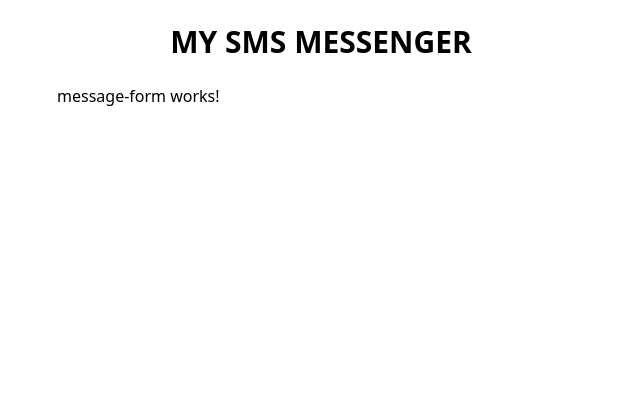
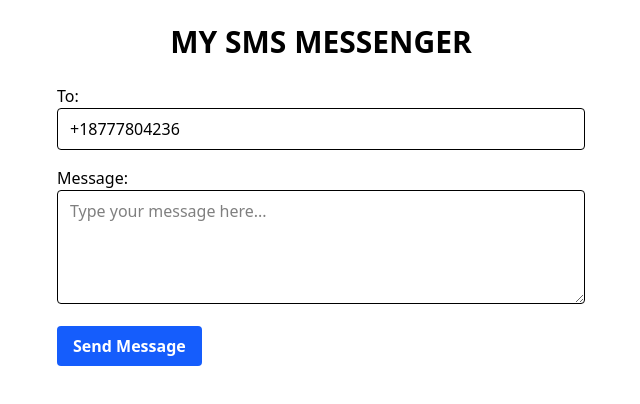
Before and after one commit to aneldanza/mysms-frontend, an Angular app: page / in a window 1280 px wide. Shown: the top 404 px of the page, without its empty margins (319-959 px from the left). Built offline with nearby package versions, Linux system fonts and the light colour scheme.

Commit message:
create a message form and bind it to the component

```diff
--- a/src/app/components/message-form/message-form.component.html
+++ b/src/app/components/message-form/message-form.component.html
@@ -1 +1,39 @@
-<p>message-form works!</p>
+<form (ngSubmit)="sendMessage()" class="space-y-4">
+  <div>
+    <label for="to" class="block font-medium">To:</label>
+    <input
+      type="text"
+      id="to"
+      [(ngModel)]="message.to"
+      name="to"
+      class="w-full border px-3 py-2 rounded"
+      placeholder="+1234567890"
+      required
+    />
+  </div>
+
+  <div>
+    <label for="body" class="block font-medium">Message:</label>
+    <textarea
+      id="body"
+      [(ngModel)]="message.body"
+      name="body"
+      rows="4"
+      class="w-full border px-3 py-2 rounded"
+      placeholder="Type your message here..."
+      required
+    ></textarea>
+  </div>
+
+  <button
+    type="submit"
+    class="bg-blue-600 hover:bg-blue-700 text-white font-semibold py-2 px-4 rounded"
+    [disabled]="loading"
+  >
+    {{ loading ? "Sending..." : "Send Message" }}
+  </button>
+
+  <div class="mt-4 text-sm text-green-600" *ngIf="status">
+    {{ status }}
+  </div>
+</form>
```
